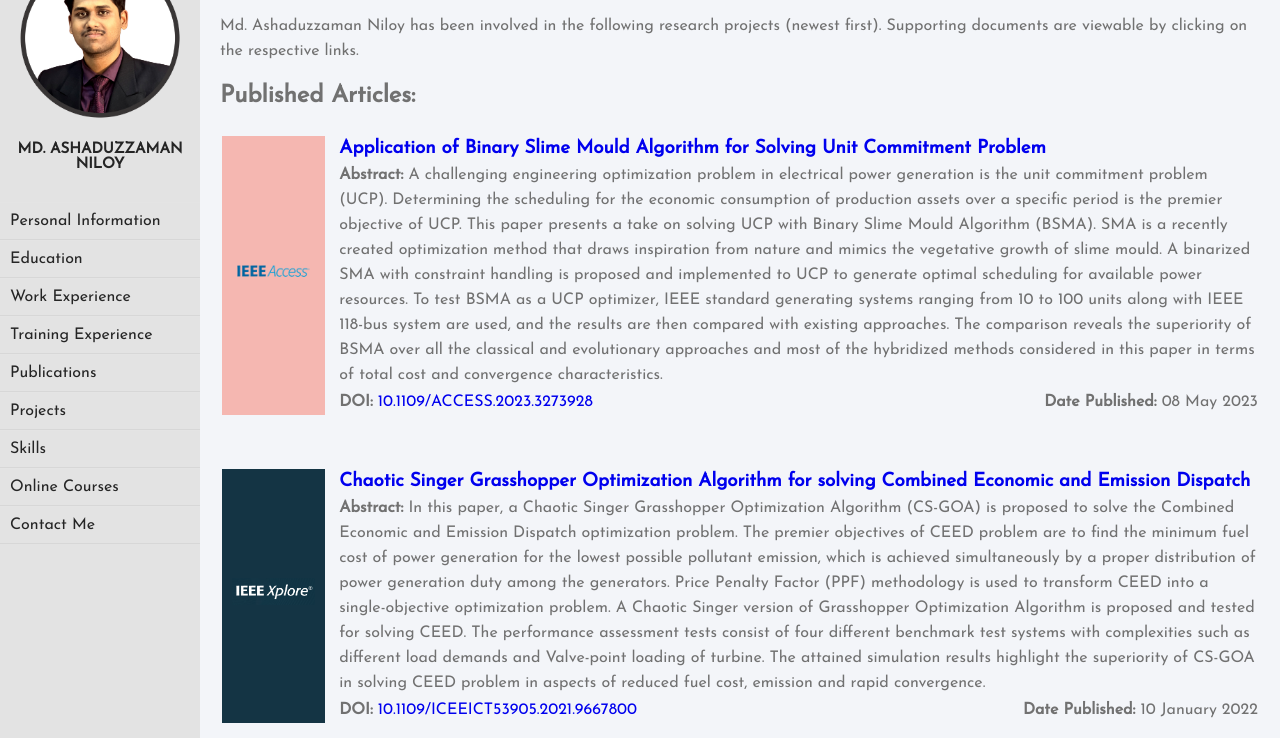
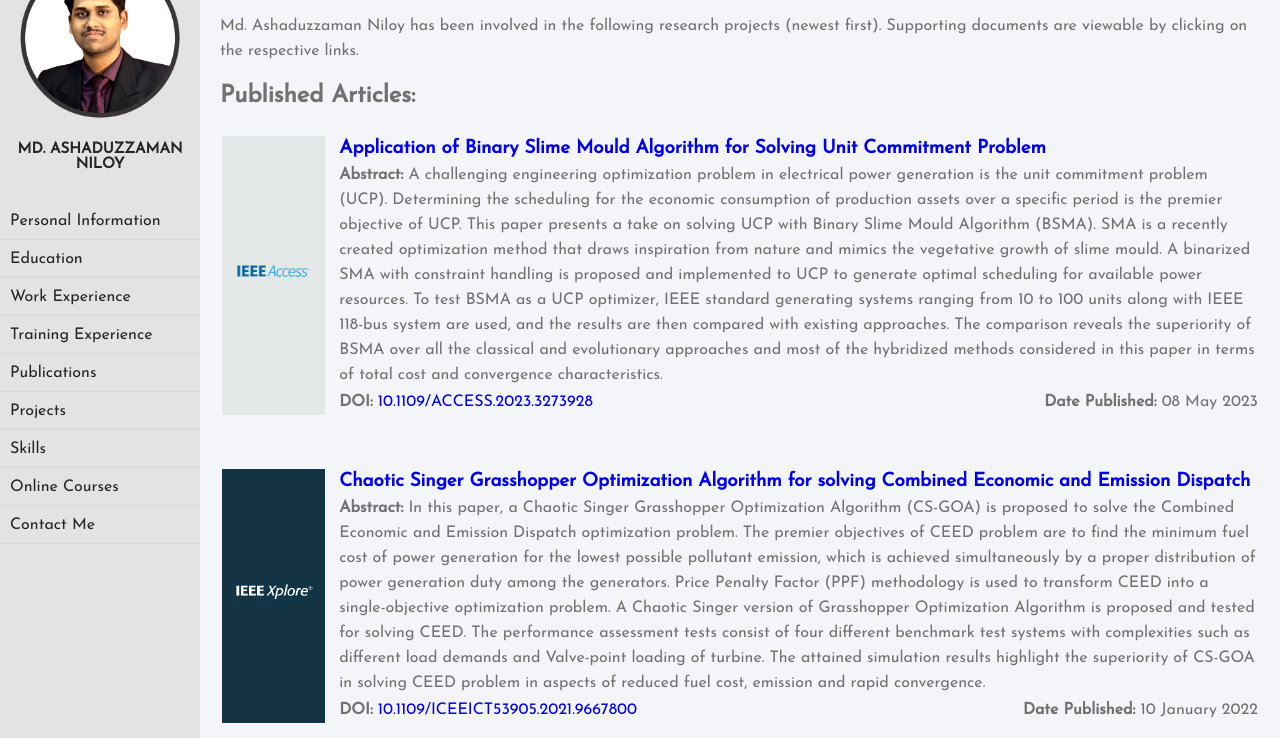
Before and after one commit to ashaduzzaman-niloy/niloy, a plain HTML site: page Publications.html in a window 1280 px wide. Shown: the part 62-800 px from the top of the page. Drawn offline with Linux system fonts and the light colour scheme.

Commit message:
Update Publications.html

```diff
--- a/Publications.html
+++ b/Publications.html
@@ -32,7 +32,7 @@
 			<br>
 			<table>
 			<tr>
-			<td rowspan="3" width="10%" bgcolor="#F5B7B1"><img src="IEEE_access.png" width="80%" height="80%"></td>
+			<td rowspan="3" width="10%" bgcolor="#E5E8E8"><img src="IEEE_access.png" width="80%" height="80%"></td>
 			<td width="1%"></td>
 			<td colspan="2" align="left"><h3><a href="https://ieeexplore.ieee.org/abstract/document/10121050" target="_blank">Application of Binary Slime Mould Algorithm for Solving Unit Commitment Problem</a></h3></td>
 			</tr>
```
